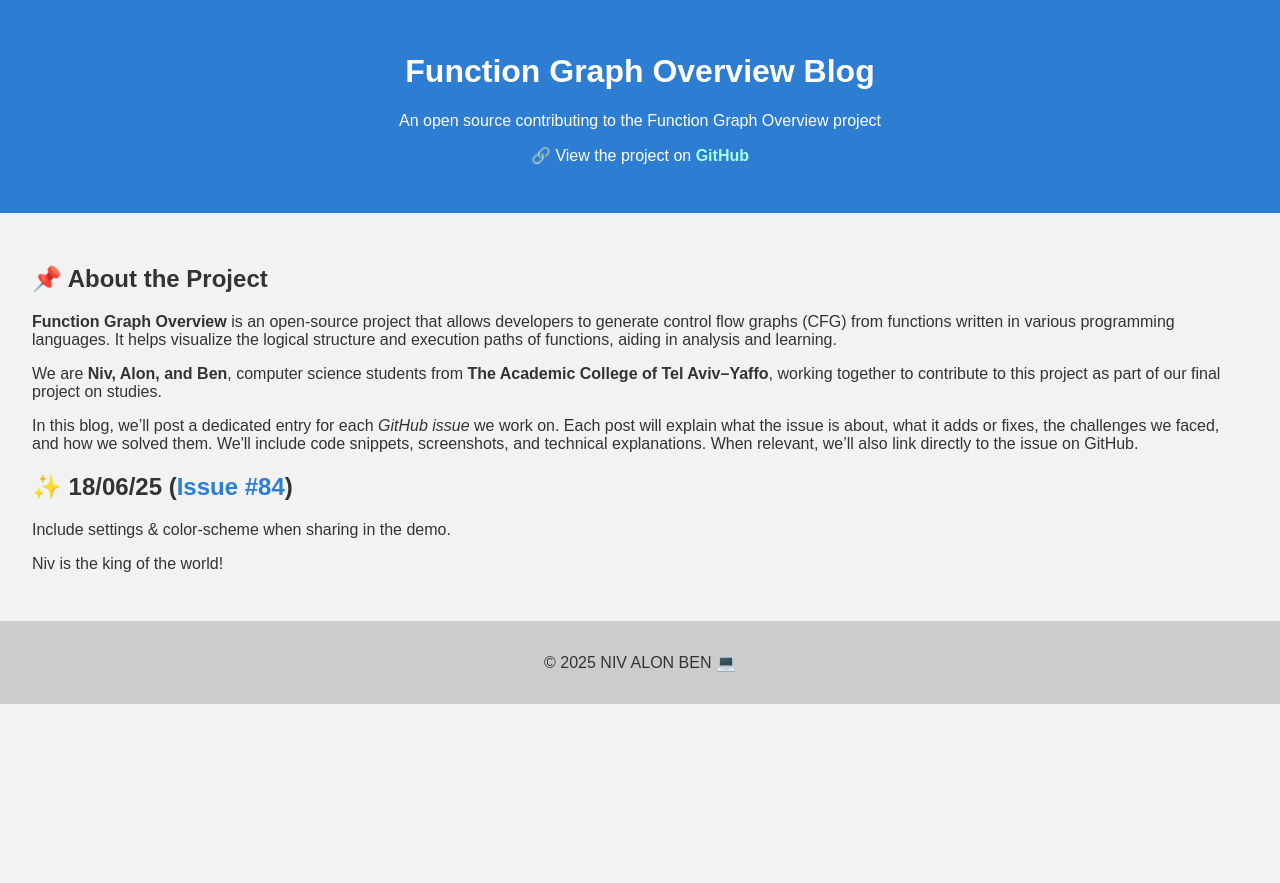
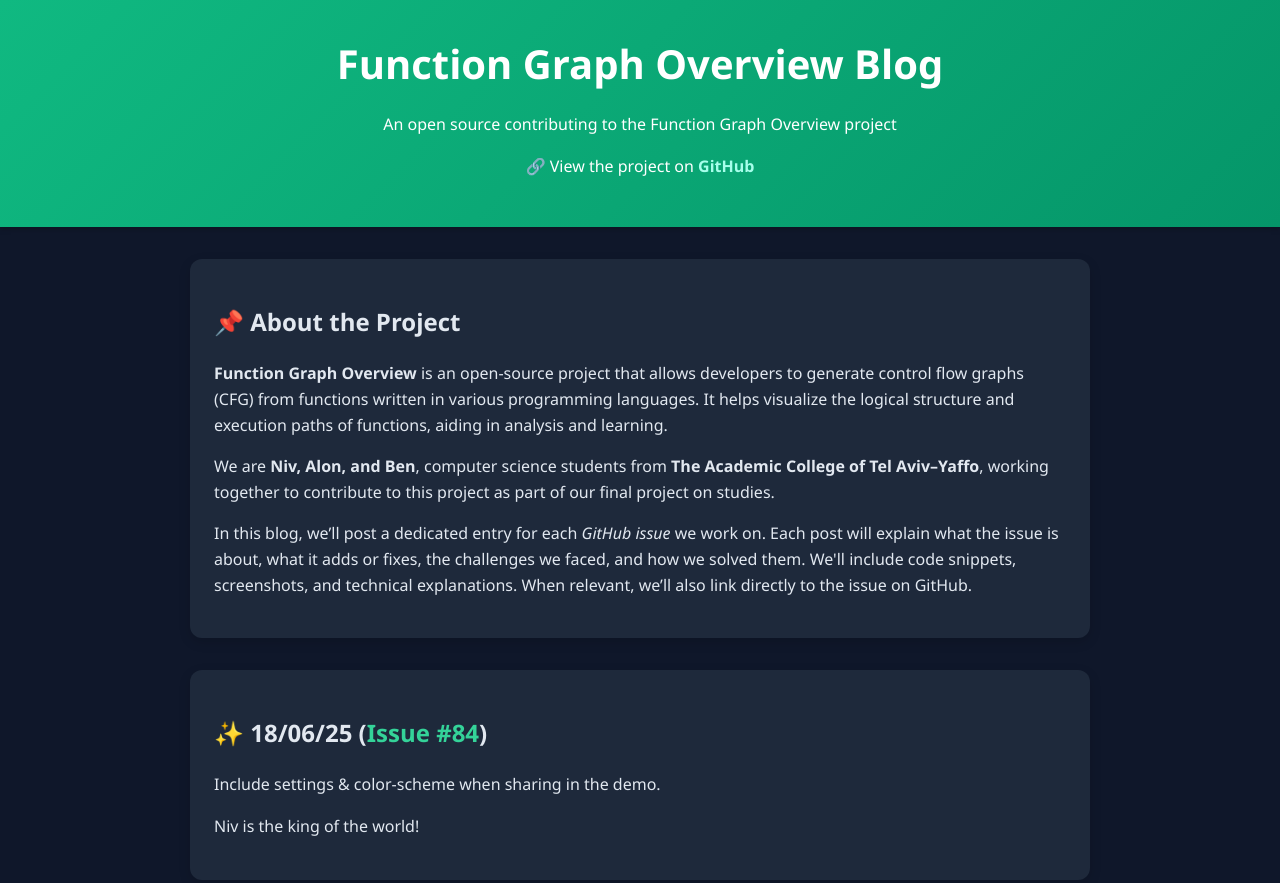
Before and after one commit to Nivb1569/function-graph-overview-dev-log, a plain HTML site: page index.html in a window 1280 px wide. Shown: the top 883 px of the page. Before the commit the page ends 800 px from the top, so only its background shows below. Drawn offline with Linux system fonts and the light colour scheme.

Commit message:
Update style.css

```diff
--- a/style.css
+++ b/style.css
@@ -1,33 +1,63 @@
+/* Base styles */
 body {
-  font-family: sans-serif;
+  font-family: "Segoe UI", Roboto, "Helvetica Neue", sans-serif;
   margin: 0;
   padding: 0;
-  background-color: #f2f2f2;
-  color: #333;
+  background-color: #0f172a; /* deep tech background */
+  color: #e2e8f0; /* light text */
+  direction: ltr;
+  line-height: 1.6;
 }
 
+/* Header */
 header {
-  background-color: #2d7dd2;
+  background: linear-gradient(135deg, #10b981, #059669); /* green gradient */
   color: white;
-  padding: 2rem;
+  padding: 2rem 1rem;
   text-align: center;
+  box-shadow: 0 2px 6px rgba(0, 0, 0, 0.2);
 }
 
-main {
-  padding: 2rem;
+header h1 {
+  margin: 0;
+  font-size: 2.5rem;
 }
 
-footer {
-  background-color: #ccc;
-  text-align: center;
-  padding: 1rem;
+/* Main content */
+main {
+  padding: 2rem 1rem;
+  max-width: 900px;
+  margin: 0 auto;
 }
+
+/* Sections */
+section {
+  background-color: #1e293b; /* card background */
+  padding: 1.5rem;
+  margin-bottom: 2rem;
+  border-radius: 12px;
+  box-shadow: 0 4px 12px rgba(0, 0, 0, 0.15);
+}
+
+/* Links */
 a {
-  color: #2d7dd2;
+  color: #34d399;
   text-decoration: none;
-  font-weight: bold;
+  font-weight: 600;
+  transition: color 0.2s ease;
 }
 
 a:hover {
+  color: #6ee7b7;
   text-decoration: underline;
 }
+
+/* Footer */
+footer {
+  background-color: #0f172a;
+  color: #94a3b8;
+  text-align: center;
+  padding: 1rem;
+  font-size: 0.9rem;
+  border-top: 1px solid #1f2937;
+}
```
